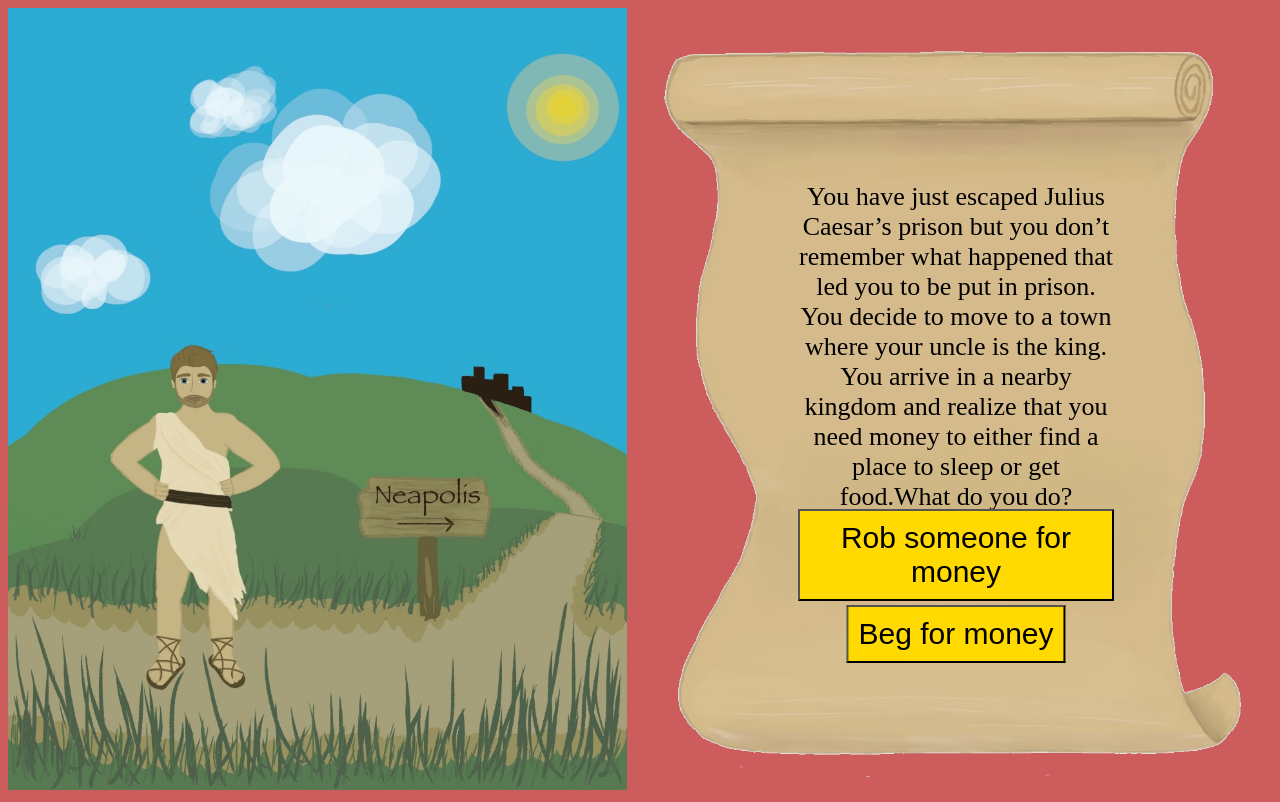
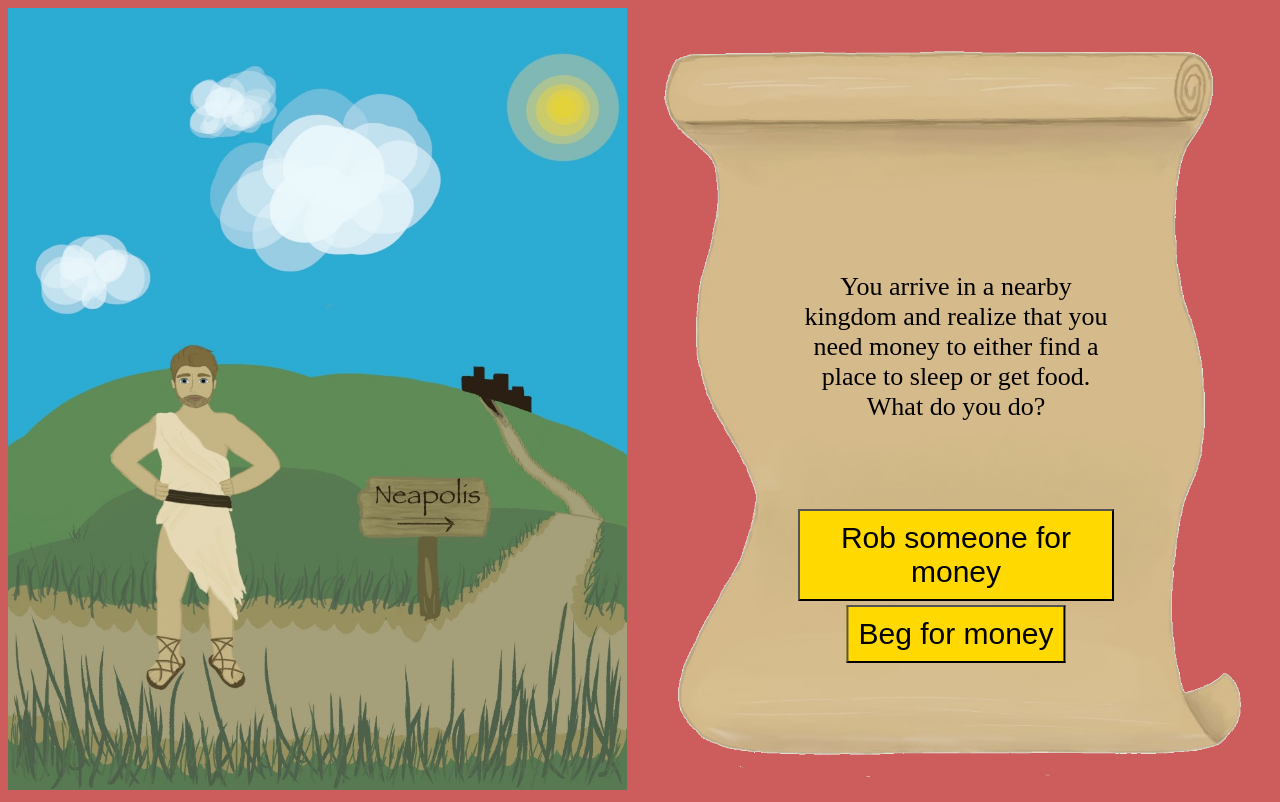
Before and after one commit to PurpleFlower436/COMP324-Web-Game-Project, a website: page first_situations/Scenario1_WithGold.html in a window 1280 px wide. Drawn offline with Linux system fonts and the light colour scheme; files that its build step writes are made by us from their sources; files whose address does not match are found by name.

```diff
--- a/first_situations/Scenario1_WithGold.html
+++ b/first_situations/Scenario1_WithGold.html
@@ -6,19 +6,16 @@
     <meta charset="UTF-8">
     <title>scenario 1</title>
 </head>
-
 <body>
-
 <!--Left Side-->
         <img class="scene-img" src="Part 1.jpg">
         <!--Right Side-->
         <div>
             <img src="Scroll3.png">
-            <p>You have just escaped Julius Caesar’s prison but you don’t remember what happened that led you to be put in prison.
-                You decide to move to a town where your uncle is the king.
-                You arrive in a nearby kingdom and realize that you need money to either find a place to sleep or get food.What do you do?</p>
-            <button class="btn-1">Rob someone for money</button>
-            <button class="btn-2">Beg for money</button>
+            <p> You arrive in a nearby kingdom and realize that you need money to either find a place to sleep or get food.
+                What do you do?</p>
+                <button class="btn-1">Rob someone for money</button>
+                <button class="btn-2">Beg for money</button>
         </div>
     </body>
 
```
